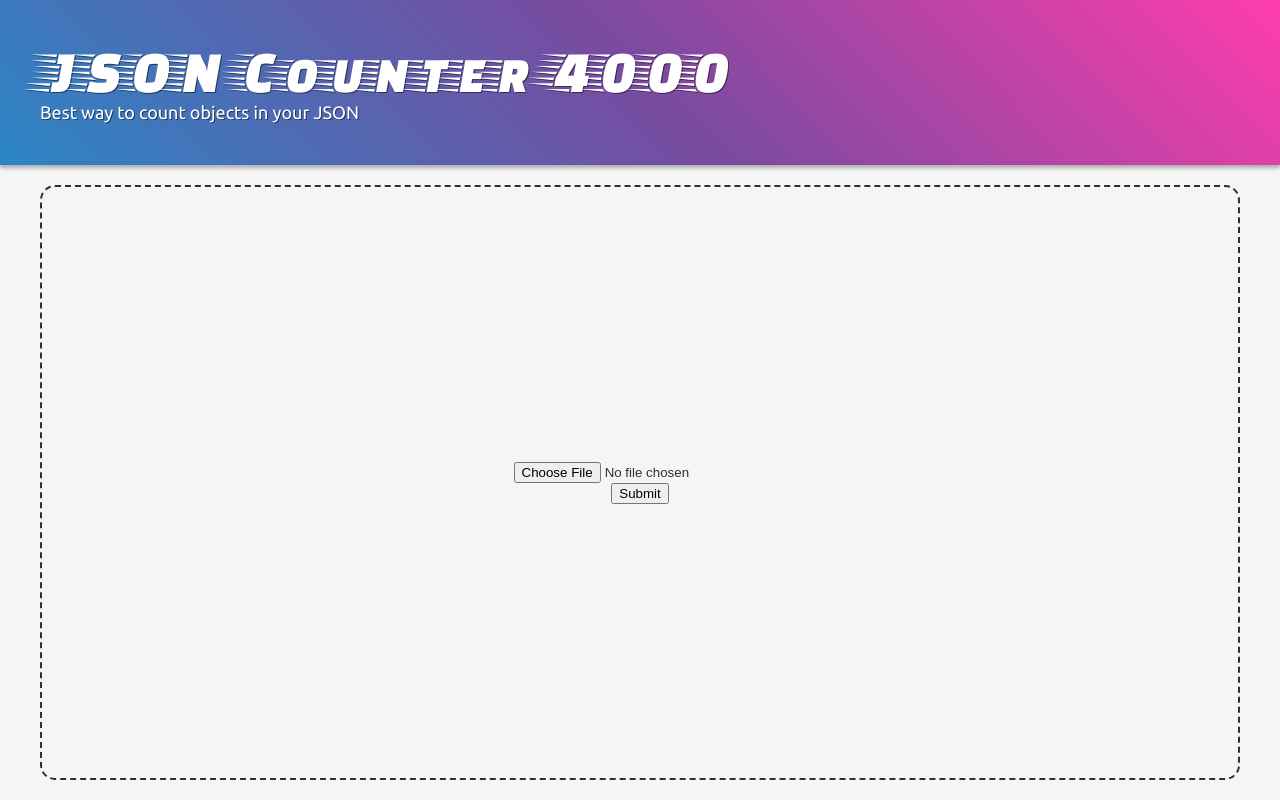
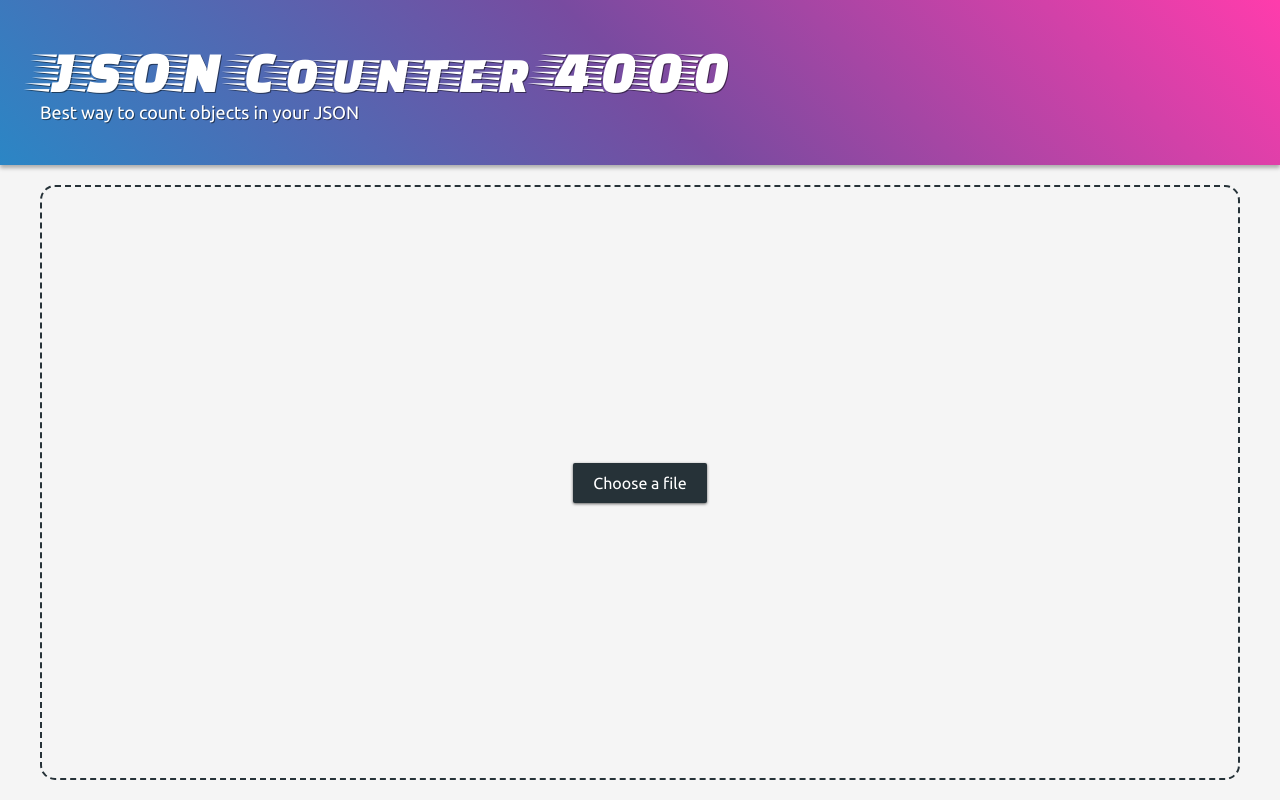
Before and after one commit to random1911/JSON-Counter-4000, a React (Create React App) app: page / in a window 1280 px wide. Built offline with nearby package versions, Linux system fonts and the light colour scheme.

Commit message:
Внешний вид дропбокса

```diff
--- a/src/components/Dropbox.js
+++ b/src/components/Dropbox.js
@@ -10,7 +10,8 @@ class Dropbox extends React.Component {
    * */
 
   state = {
-    uploading: false
+    uploading: false,
+    isDragOver: false
   };
 
   onSubmit = (e) => {
@@ -24,10 +25,20 @@ class Dropbox extends React.Component {
 
   handleDragEnter = (e) => {
     preventDefaults(e);
+    this.setState({
+      isDragOver: true
+    })
   };
 
   handleDragOver = (e) => {
     preventDefaults(e);
+  };
+
+  handleDragLeave = (e) => {
+    preventDefaults(e);
+    this.setState({
+      isDragOver: false
+    })
   };
 
   handleDrop = (e) => {
@@ -103,7 +114,8 @@ class Dropbox extends React.Component {
         try {
           parseResult = JSON.parse(event.target.result);
         } catch (error) {
-          handleError(parseError)
+          handleError(parseError);
+          return;
         }
         if (parseResult) {
 
@@ -149,29 +161,35 @@ class Dropbox extends React.Component {
     if(this.state.uploading){
       overlay = <div className="drop-box__overlay">Loading...</div>
     }
+    if(this.state.isDragOver){
+      modifier = 'drop-box_drag-over';
+    }
     if(this.props.errors.length){
-      modifier = 'drop-box_error'
+      modifier = 'drop-box_error';
     }
 
     return (
       <form onSubmit={this.onSubmit}
             onDragEnter={this.handleDragEnter}
             onDragOver={this.handleDragOver}
+            onDragLeave={this.handleDragLeave}
             onDrop={this.handleDrop}
             className={"drop-box " + modifier}>
         {overlay}
         <input
+          tabIndex="0"
           ref={(file) => this.file = file}
           onChange={this.handleChange}
           type="file"
-          name="file"
+          id="file"
+          multiple
           className="drop-box__input"
         />
-        <input
-          type="submit"
-          value="Submit"
-          className="drop-box__submit"
-        />
+        <label htmlFor="file"
+               className="drop-box__button">
+          Choose a file
+        </label>
+
       </form>
     )
   }
--- a/src/styles/Button.css
+++ b/src/styles/Button.css
@@ -1,14 +1,14 @@
 .button {
+  display: inline-flex;
+  position: relative;
+  text-decoration: none;
   cursor: pointer;
-  display: inline-flex;
+  padding: 10px 20px;
+  height: 40px;
   align-items: center;
-  position: relative;
   color: #fff;
   background: #263238;
-  padding: 10px 20px;
   font: 400 16px/20px 'Ubuntu', sans-serif;
-  height: 40px;
-  text-decoration: none;
   border-radius: 2px;
   box-shadow: 0 1px 3px rgba(0, 0, 0, 0.6);
   transition: background-color 0.2s ease, box-shadow 0.2s ease;
--- a/src/styles/Button.less
+++ b/src/styles/Button.less
@@ -1,20 +1,10 @@
 @import "variables";
 
 .button {
-  cursor: pointer;
   display: inline-flex;
-  align-items: center;
   position: relative;
-  color: #fff;
-  background: @darkGray;
-  padding:10px 20px;
-  font: 400 16px/20px @fonts;
-  height:40px;
   text-decoration: none;
-  border-radius: 2px;
-  box-shadow: 0 1px 3px rgba(0,0,0,.6);
-  transition: background-color .2s ease, box-shadow .2s ease;
-  .no-selection;
+  .buttonStyle();
   &:hover {
     background: @mediumGray;
   }
--- a/src/styles/Dropbox.css
+++ b/src/styles/Dropbox.css
@@ -14,6 +14,52 @@
 }
 .drop-box_error {
   border-color: #EF5350;
+}
+.drop-box_drag-over {
+  background: #E8F5E9;
+}
+.drop-box__input {
+  position: absolute;
+  opacity: 0;
+  top: -100%;
+  left: -100%;
+}
+.drop-box__button {
+  padding: 20px 40px;
+  position: relative;
+  cursor: pointer;
+  padding: 10px 20px;
+  height: 40px;
+  align-items: center;
+  color: #fff;
+  background: #263238;
+  font: 400 16px/20px 'Ubuntu', sans-serif;
+  border-radius: 2px;
+  box-shadow: 0 1px 3px rgba(0, 0, 0, 0.6);
+  transition: background-color 0.2s ease, box-shadow 0.2s ease;
+  -webkit-user-select: none;
+  -moz-user-select: none;
+  -ms-user-select: none;
+  user-select: none;
+  display: inline-block;
+  vertical-align: top;
+}
+.drop-box__button:hover {
+  background: #455A64;
+}
+.drop-box__button:active {
+  top: 1px;
+  box-shadow: 0 1px 2px rgba(0, 0, 0, 0.3);
+}
+.drop-box__input:focus + .drop-box__button:before {
+  content: "";
+  position: absolute;
+  top: 3px;
+  right: 3px;
+  bottom: 3px;
+  left: 3px;
+  border: 1px dashed #fff;
+  border-radius: 2px;
 }
 .drop-box__overlay {
   position: absolute;
--- a/src/styles/Dropbox.less
+++ b/src/styles/Dropbox.less
@@ -12,6 +12,37 @@
   z-index: 1;
   &_error {
     border-color: @errorBorder;
+  }
+  &_drag-over {
+    background: @green50;
+  }
+  &__input {
+    position: absolute;
+    opacity: 0;
+    top: -100%;
+    left: -100%;
+  }
+  &__button {
+    padding: 20px 40px;
+    position: relative;
+    .buttonStyle();
+    .ib;
+    &:hover {
+      background: @mediumGray;
+    }
+    &:active {
+      top:1px;
+      box-shadow: 0 1px 2px rgba(0,0,0,.3);;
+    }
+  }
+  &__input:focus + &__button {
+    &:before {
+      content:"";
+      position: absolute;
+      .fillContainer(3px);
+      border: 1px dashed #fff;
+      border-radius: 2px;
+    }
   }
   &__overlay {
     .fillContainer(0);
```
Also changed, not shown: src/styles/variables.less (+14 -0 lines).
